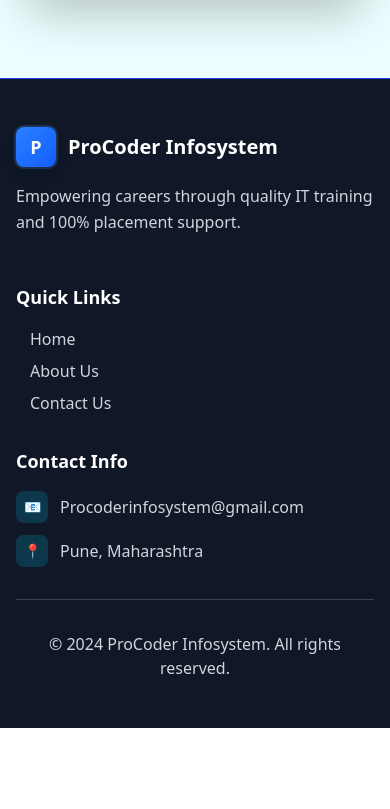
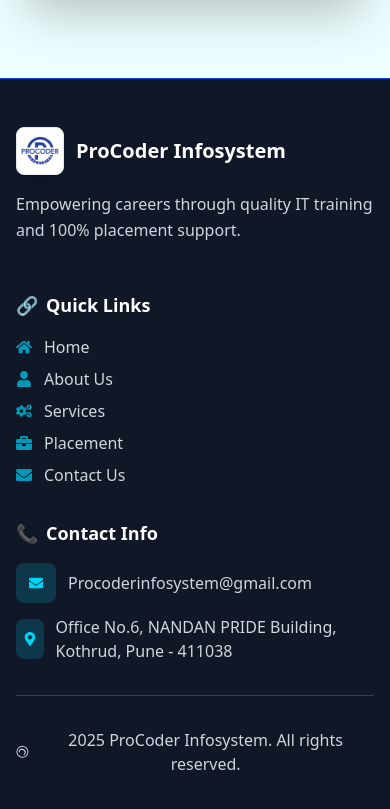
Before and after one commit to Shubh-Patil311/procoder, a React (Vite) app: page / in a window 390 px wide. Shown: the part 4597-5406 px from the top of the page. Before the commit the page ends 5325 px from the top, so only its background shows below. Built offline with nearby package versions, Linux system fonts and the light colour scheme.

Commit message:
Fixed footer button click issues and improved responsiveness

```diff
--- a/src/App.jsx
+++ b/src/App.jsx
@@ -92,7 +92,7 @@
         {/* Adjusted for compact header */}
         {renderSection()}
       </main>
-      <Footer />
+      <Footer setActiveSection={handleSectionChange} />
       <ScrollToTop />
     </div>
   );
--- a/src/components/Footer.jsx
+++ b/src/components/Footer.jsx
@@ -1,14 +1,39 @@
 import React from "react";
 import { motion } from "framer-motion";
 import { useInView } from "react-intersection-observer";
+import {
+  FaHome,
+  FaUser,
+  FaCogs,
+  FaBriefcase,
+  FaEnvelope,
+  FaMapMarkerAlt,
+} from "react-icons/fa";
+import Logo from "../assets/Logo.png";
 
-const Footer = () => {
+const Footer = ({ setActiveSection }) => {
   const [ref, inView] = useInView({
     triggerOnce: true,
     threshold: 0.1,
   });
 
-  const quickLinks = ["Home", "About Us", "Contact Us"];
+  const quickLinks = [
+    { id: "home", label: "Home", icon: <FaHome /> },
+    { id: "about", label: "About Us", icon: <FaUser /> },
+    { id: "services", label: "Services", icon: <FaCogs /> },
+    { id: "placement", label: "Placement", icon: <FaBriefcase /> },
+    { id: "contact", label: "Contact Us", icon: <FaEnvelope /> },
+  ];
+
+  const handleLinkClick = (sectionId) => {
+    setActiveSection(sectionId);
+    window.scrollTo({ top: 0, behavior: "smooth" });
+  };
+
+  const handleLogoClick = () => {
+    setActiveSection("home");
+    window.scrollTo({ top: 0, behavior: "smooth" });
+  };
 
   // Animation variants
   const containerVariants = {
@@ -47,9 +72,15 @@
         <div className="grid md:grid-cols-3 gap-8">
           {/* Company Info */}
           <motion.div variants={itemVariants}>
-            <div className="flex items-center space-x-3 mb-4">
+            <motion.div
+              className="flex items-center space-x-3 mb-4 cursor-pointer"
+              whileHover={{ scale: 1.05 }}
+              whileTap={{ scale: 0.95 }}
+              onClick={handleLogoClick}
+            >
+              {/* Logo Image */}
               <motion.div
-                className="w-10 h-10 bg-gradient-to-br from-blue-500 to-blue-600 rounded-lg flex items-center justify-center shadow-lg ring-2 ring-blue-400/20"
+                className="w-12 h-12 bg-white rounded-lg flex items-center justify-center shadow-lg border border-gray-200 overflow-hidden p-1"
                 whileHover={{
                   rotate: 360,
                   scale: 1.1,
@@ -59,14 +90,14 @@
                   scale: { type: "spring", stiffness: 400 },
                 }}
               >
-                <motion.span
-                  className="text-white font-bold text-lg"
+                <motion.img
+                  src={Logo}
+                  alt="ProCoder Infosystem Logo"
+                  className="w-full h-full object-contain"
                   initial={{ scale: 0 }}
                   animate={{ scale: 1 }}
                   transition={{ delay: 0.2, type: "spring", stiffness: 200 }}
-                >
-                  P
-                </motion.span>
+                />
               </motion.div>
               <motion.h3
                 className="text-xl font-bold text-white"
@@ -76,7 +107,7 @@
               >
                 ProCoder Infosystem
               </motion.h3>
-            </div>
+            </motion.div>
             <motion.p
               className="text-gray-300 mb-4 leading-relaxed"
               variants={itemVariants}
@@ -89,26 +120,44 @@
           {/* Quick Links */}
           <motion.div variants={itemVariants}>
             <motion.h4
-              className="text-lg font-bold mb-4 text-white"
+              className="text-lg font-bold mb-4 text-white flex items-center space-x-2"
               variants={itemVariants}
             >
-              Quick Links
+              <motion.span
+                animate={{ rotate: [0, 10, 0] }}
+                transition={{ duration: 2, repeat: Infinity, repeatDelay: 5 }}
+              >
+                🔗
+              </motion.span>
+              <span>Quick Links</span>
             </motion.h4>
             <motion.ul className="space-y-2" variants={containerVariants}>
               {quickLinks.map((item, index) => (
-                <motion.li key={item} variants={itemVariants}>
-                  <motion.a
-                    href={`#${item.toLowerCase().replace(" ", "-")}`}
-                    className="text-gray-300 hover:text-cyan-400 transition-colors duration-300 flex items-center space-x-2 group"
+                <motion.li key={item.id} variants={itemVariants}>
+                  <motion.button
+                    onClick={() => handleLinkClick(item.id)}
+                    className="text-gray-300 hover:text-cyan-400 transition-colors duration-300 flex items-center space-x-3 group w-full text-left"
                     whileHover={{ x: 5 }}
                     transition={{ delay: index * 0.1 }}
                   >
+                    <motion.div
+                      className="text-cyan-500 opacity-80 group-hover:opacity-100"
+                      whileHover={{ scale: 1.2, rotate: 5 }}
+                    >
+                      {item.icon}
+                    </motion.div>
                     <motion.span
-                      className="w-1.5 h-1.5 bg-cyan-500 rounded-full opacity-0 group-hover:opacity-100"
-                      whileHover={{ scale: 1.5 }}
-                    />
-                    <span>{item}</span>
-                  </motion.a>
+                      className="relative"
+                      whileHover={{ scale: 1.05 }}
+                    >
+                      {item.label}
+                      <motion.span
+                        className="absolute bottom-0 left-0 w-0 h-0.5 bg-cyan-400 group-hover:w-full transition-all duration-300"
+                        initial={{ width: 0 }}
+                        whileHover={{ width: "100%" }}
+                      />
+                    </motion.span>
+                  </motion.button>
                 </motion.li>
               ))}
             </motion.ul>
@@ -117,63 +166,98 @@
           {/* Contact Info */}
           <motion.div variants={itemVariants}>
             <motion.h4
-              className="text-lg font-bold mb-4 text-white"
+              className="text-lg font-bold mb-4 text-white flex items-center space-x-2"
               variants={itemVariants}
             >
-              Contact Info
+              <motion.span
+                animate={{ scale: [1, 1.1, 1] }}
+                transition={{ duration: 2, repeat: Infinity, repeatDelay: 5 }}
+              >
+                📞
+              </motion.span>
+              <span>Contact Info</span>
             </motion.h4>
             <motion.div
               className="space-y-3 text-gray-300"
               variants={containerVariants}
             >
+              {/* Email */}
               <motion.div
                 className="flex items-center space-x-3 group"
                 variants={itemVariants}
                 whileHover={{ x: 5 }}
               >
                 <motion.div
-                  className="w-8 h-8 bg-cyan-500/20 rounded-lg flex items-center justify-center"
-                  whileHover={{ scale: 1.2, rotate: 360 }}
+                  className="w-10 h-10 bg-cyan-500/20 rounded-lg flex items-center justify-center"
+                  whileHover={{
+                    scale: 1.2,
+                    rotate: [0, -10, 10, 0],
+                    backgroundColor: "rgba(6, 182, 212, 0.3)",
+                  }}
                   transition={{ duration: 0.5 }}
                 >
-                  <span className="text-sm">📧</span>
+                  <FaEnvelope className="text-cyan-400 text-sm" />
                 </motion.div>
                 <motion.a
                   href="mailto:Procoderinfosystem@gmail.com"
                   className="hover:text-cyan-400 transition-colors duration-300"
                   whileHover={{ scale: 1.05 }}
+                  onClick={(e) => {
+                    e.preventDefault();
+                    window.location.href =
+                      "mailto:Procoderinfosystem@gmail.com";
+                  }}
                 >
                   Procoderinfosystem@gmail.com
                 </motion.a>
               </motion.div>
+
+              {/* Location */}
               <motion.div
                 className="flex items-center space-x-3 group"
                 variants={itemVariants}
                 whileHover={{ x: 5 }}
               >
                 <motion.div
-                  className="w-8 h-8 bg-cyan-500/20 rounded-lg flex items-center justify-center"
-                  whileHover={{ scale: 1.2, rotate: 360 }}
+                  className="w-10 h-10 bg-cyan-500/20 rounded-lg flex items-center justify-center"
+                  whileHover={{
+                    scale: 1.2,
+                    rotate: [0, -5, 5, 0],
+                    backgroundColor: "rgba(6, 182, 212, 0.3)",
+                  }}
                   transition={{ duration: 0.5 }}
                 >
-                  <span className="text-sm">📍</span>
+                  <FaMapMarkerAlt className="text-cyan-400 text-sm" />
                 </motion.div>
-                <span className="hover:text-cyan-400 transition-colors duration-300">
-                  Pune, Maharashtra
-                </span>
+                <motion.span
+                  className="hover:text-cyan-400 transition-colors duration-300 cursor-pointer"
+                  whileHover={{ scale: 1.05 }}
+                >
+                  Office No.6, NANDAN PRIDE Building, Kothrud, Pune - 411038
+                </motion.span>
               </motion.div>
             </motion.div>
           </motion.div>
         </div>
 
+        {/* Copyright */}
         <motion.div
           className="border-t border-gray-700 mt-8 pt-8 text-center text-gray-300"
           initial={{ opacity: 0, y: 20 }}
           animate={{ opacity: 1, y: 0 }}
           transition={{ delay: 0.6, duration: 0.6 }}
         >
-          <motion.p variants={itemVariants}>
-            &copy; 2024 ProCoder Infosystem. All rights reserved.
+          <motion.p
+            variants={itemVariants}
+            className="flex items-center justify-center space-x-2"
+          >
+            <motion.span
+              animate={{ rotate: [0, 360] }}
+              transition={{ duration: 20, repeat: Infinity, ease: "linear" }}
+            >
+              ©
+            </motion.span>
+            <span>2025 ProCoder Infosystem. All rights reserved.</span>
           </motion.p>
         </motion.div>
       </div>
```
